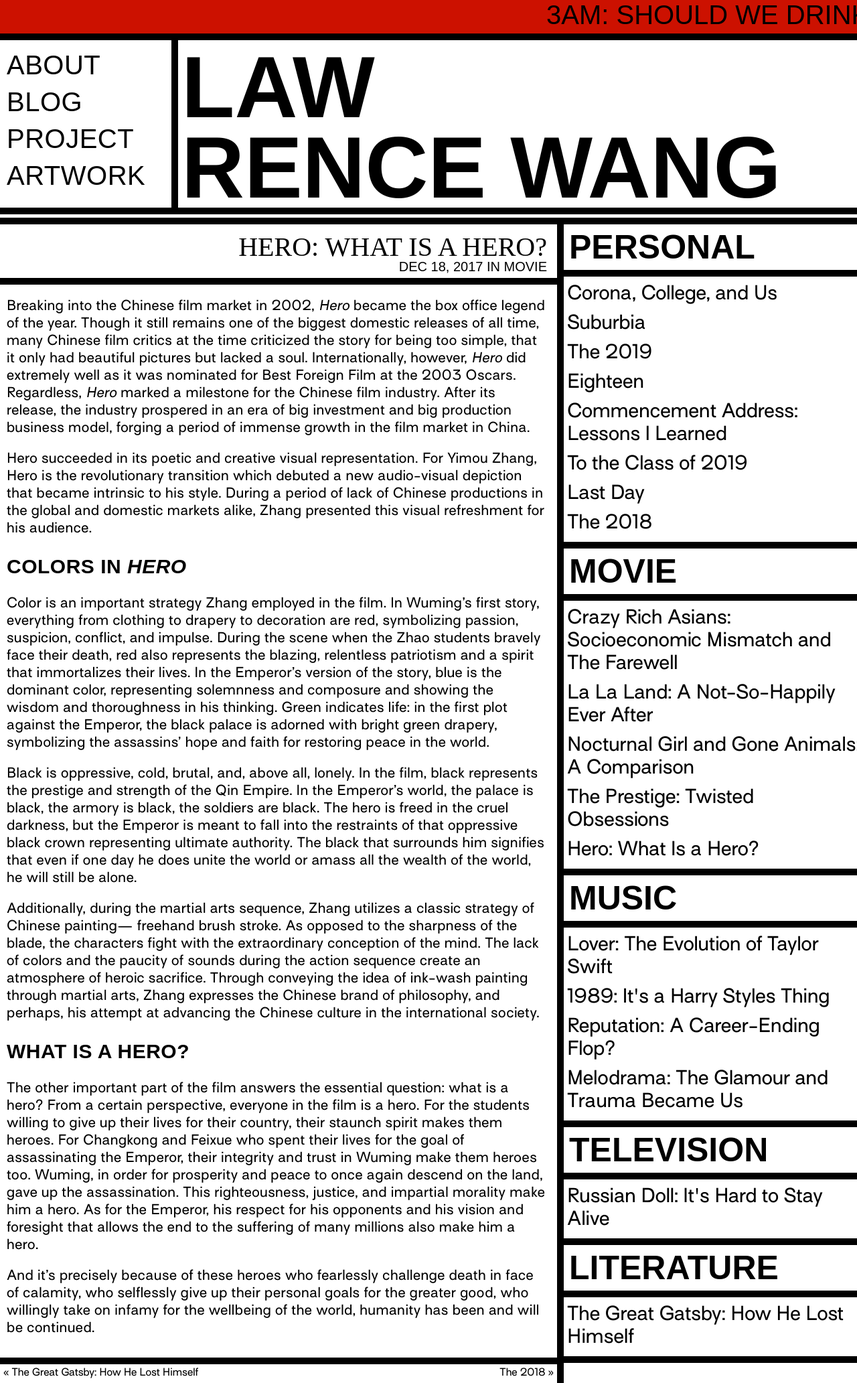
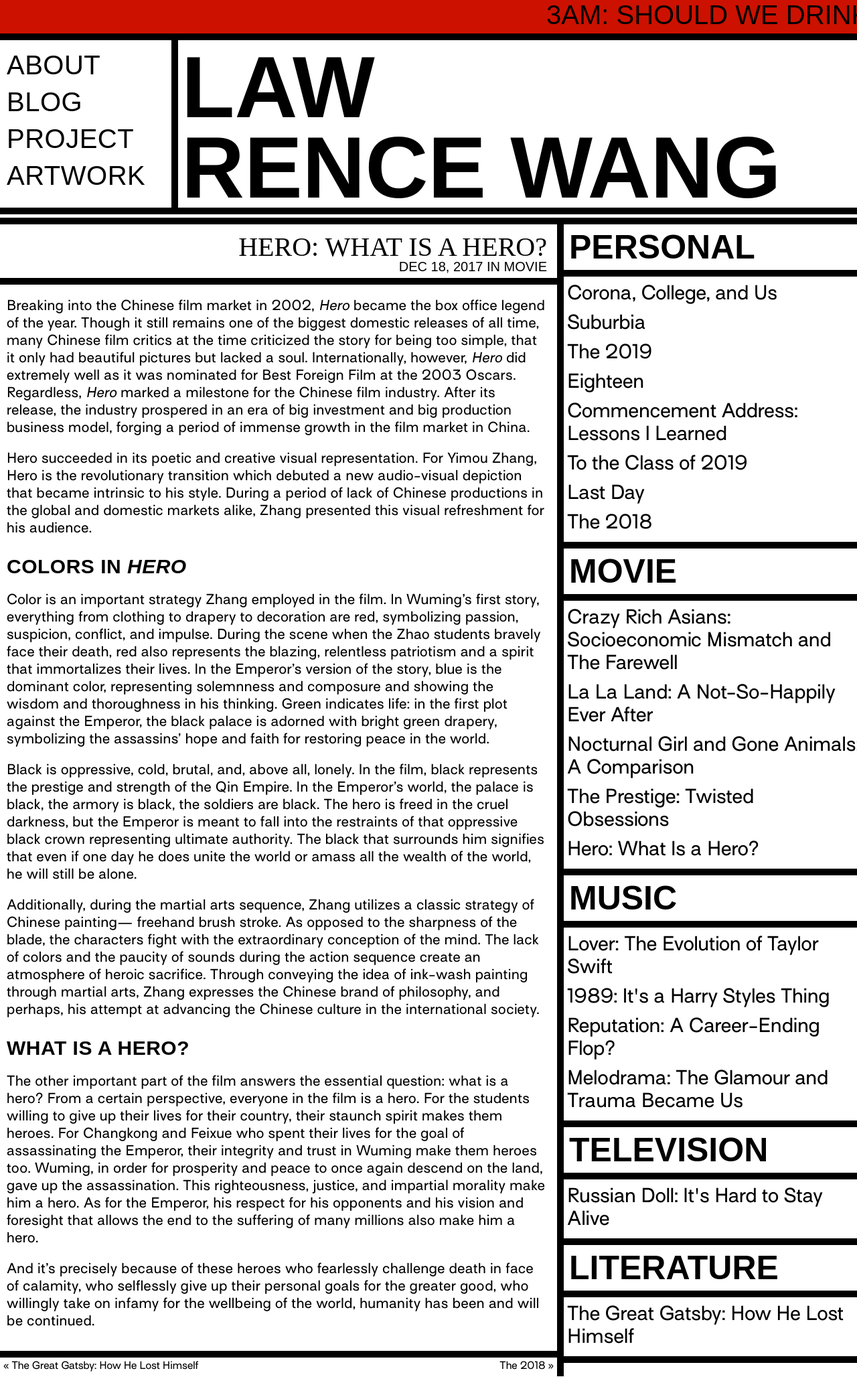
Before and after one commit to law-wang/newsite, a Jekyll site: the page built from _posts/2017-12-18-hero.md, in a window 1280 px wide. Shown: the whole page at 67% size. Built offline with Jekyll 4.4.1, drawn with Linux system fonts in a browser that asks for light colours; some web fonts are replaced.

Commit message:
update styles

```diff
--- a/_sass/about.scss
+++ b/_sass/about.scss
@@ -90,7 +90,7 @@
         text-transform: uppercase;
     max-width: 1500px;
     float: right;
-    margin: 10px;
+    padding: 10px;
     p {
         text-align: right;
         margin: 0;
--- a/_sass/blog.scss
+++ b/_sass/blog.scss
@@ -149,6 +149,7 @@
     h1, h2 {
         text-transform: uppercase;
         line-height: 1.2em;
+        margin-bottom: 0;
     }
     img {
         max-width: 100%;
--- a/index.html
+++ b/index.html
@@ -3,7 +3,7 @@
 title: Home
 ---
 
-<section class="home">
+<section class="home bgcolor-changer noselect">
 
     <p>Is growing down, clashing by night, and dying every day.</p>
 
```
Also changed, not shown: 4 other files.
